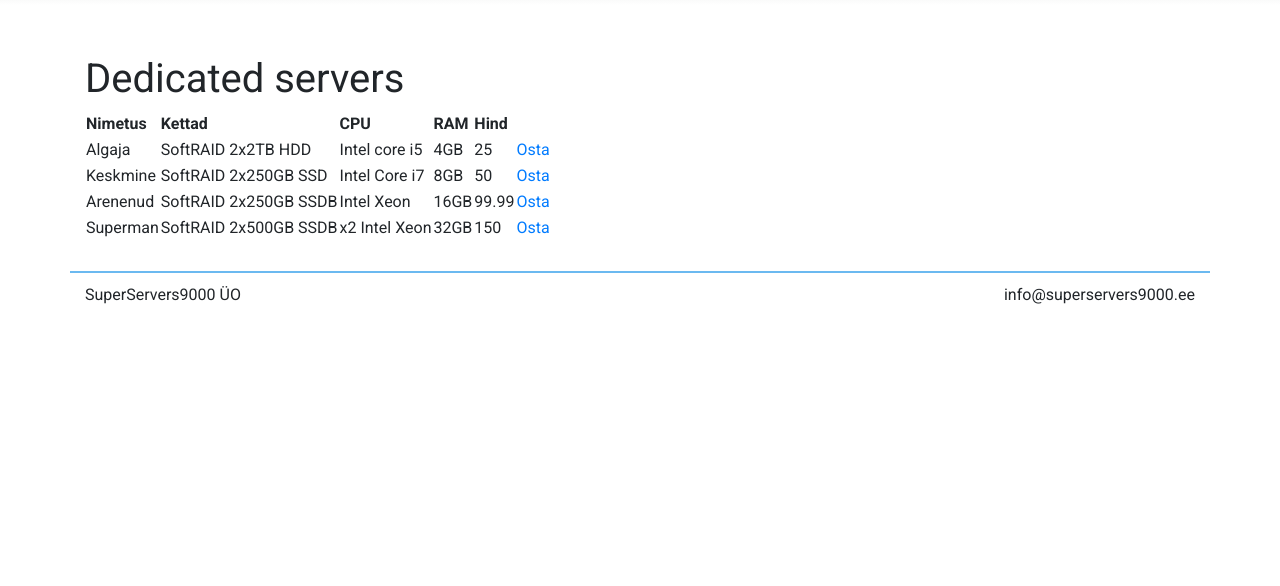
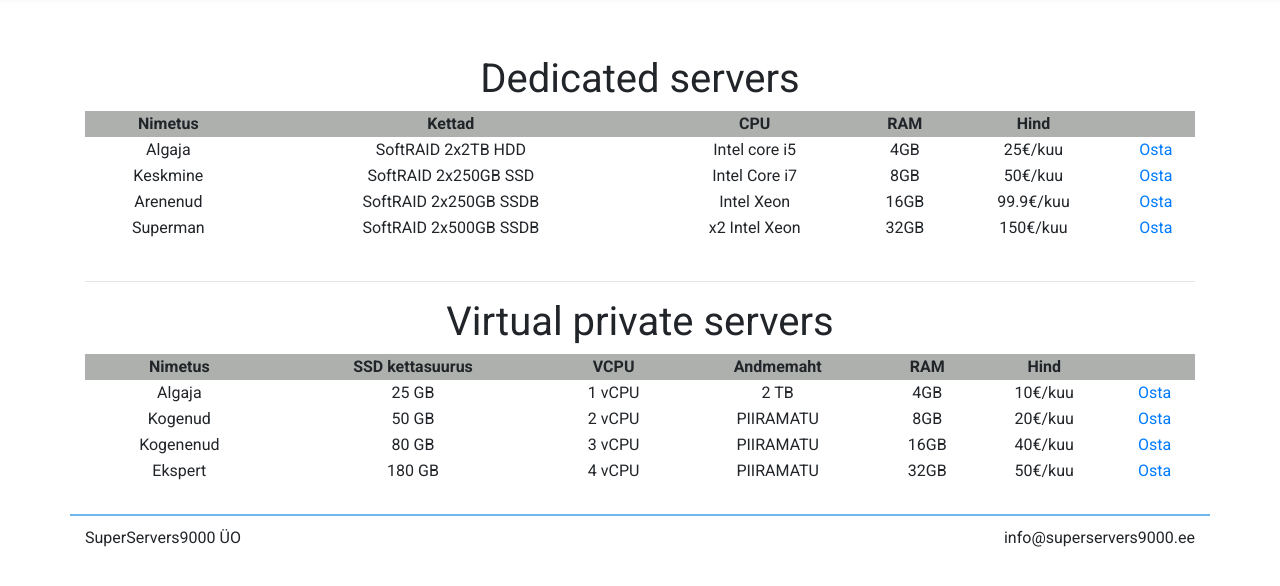
Before and after one commit to MartinEwing/se_veeb, a plain HTML site: page teenused.html in a window 1280 px wide. Shown: the part 80-666 px from the top of the page. Drawn offline with nearby package versions, Linux system fonts and the light colour scheme.

Commit message:
Teenuste leht + avalehe piire/teksti lisamine

```diff
--- a/css/style.css
+++ b/css/style.css
@@ -69,6 +69,20 @@ button:active {
 }
 
 /*----Content----*/
+
+.server {
+    text-align: center;
+}
+
+table {
+    text-align: center;
+    width: 100%;
+    font-size: 1rem;
+}
+
+table th {
+    background-color: #AEB0AE;
+}
 
 .carousel {
     margin-top: 50px;
--- a/teenused.html
+++ b/teenused.html
@@ -1,5 +1,5 @@
 <!DOCTYPE html>
-<html>
+<html lang="ee">
 <head>
     <title>Teenused - SuperServers9000</title>
     <meta charset="UTF-8">
@@ -22,7 +22,7 @@
 <div id="header"></div>
 
 <div class="content container">
-    <h1>Dedicated servers</h1>
+    <h1 class="server">Dedicated servers</h1>
     <table>
         <tr>
             <th>Nimetus</th>
@@ -30,13 +30,14 @@
             <th>CPU</th>
             <th>RAM</th>
             <th>Hind</th>
+            <th></th>
         </tr>
         <tr>
             <td>Algaja</td>
             <td>SoftRAID 2x2TB HDD</td>
             <td>Intel core i5</td>
             <td>4GB</td>
-            <td>25</td>
+            <td>25€/kuu</td>
             <td><a id="algaja-server" class="osta" href="form.html">Osta</a></td>
         </tr>
         <tr>
@@ -44,7 +45,7 @@
             <td>SoftRAID 2x250GB SSD</td>
             <td>Intel Core i7</td>
             <td>8GB</td>
-            <td>50</td>
+            <td>50€/kuu</td>
             <td><a class="osta" href="#">Osta</a></td>
         </tr>
         <tr>
@@ -52,7 +53,7 @@
             <td>SoftRAID 2x250GB SSDB</td>
             <td>Intel Xeon</td>
             <td>16GB</td>
-            <td>99.99</td>
+            <td>99.9€/kuu</td>
             <td><a class="osta" href="#">Osta</a></td>
         </tr>
         <tr>
@@ -60,7 +61,57 @@
             <td>SoftRAID 2x500GB SSDB</td>
             <td>x2 Intel Xeon</td>
             <td>32GB</td>
-            <td>150</td>
+            <td>150€/kuu</td>
+            <td><a class="osta" href="#">Osta</a></td>
+        </tr>
+    </table>
+    <br>
+    <hr>
+    <h1 class="server">Virtual private servers</h1>
+    <table>
+        <tr>
+            <th>Nimetus</th>
+            <th>SSD kettasuurus</th>
+            <th>VCPU</th>
+            <th>Andmemaht</th>
+            <th>RAM</th>
+            <th>Hind</th>
+            <th></th>
+        </tr>
+        <tr>
+            <td>Algaja</td>
+            <td>25 GB</td>
+            <td>1 vCPU</td>
+            <td>2 TB</td>
+            <td>4GB</td>
+            <td>10€/kuu</td>
+            <td><a id="algaja-server" class="osta" href="form.html">Osta</a></td>
+        </tr>
+        <tr>
+            <td>Kogenud</td>
+            <td>50 GB</td>
+            <td>2 vCPU</td>
+            <td>PIIRAMATU</td>
+            <td>8GB</td>
+            <td>20€/kuu</td>
+            <td><a class="osta" href="#">Osta</a></td>
+        </tr>
+        <tr>
+            <td>Kogenenud</td>
+            <td>80 GB</td>
+            <td>3 vCPU</td>
+            <td>PIIRAMATU</td>
+            <td>16GB</td>
+            <td>40€/kuu</td>
+            <td><a class="osta" href="#">Osta</a></td>
+        </tr>
+        <tr>
+            <td>Ekspert</td>
+            <td>180 GB</td>
+            <td>4 vCPU</td>
+            <td>PIIRAMATU</td>
+            <td>32GB</td>
+            <td>50€/kuu</td>
             <td><a class="osta" href="#">Osta</a></td>
         </tr>
     </table>
```
Also changed, not shown: index.html (+5 -6 lines).
